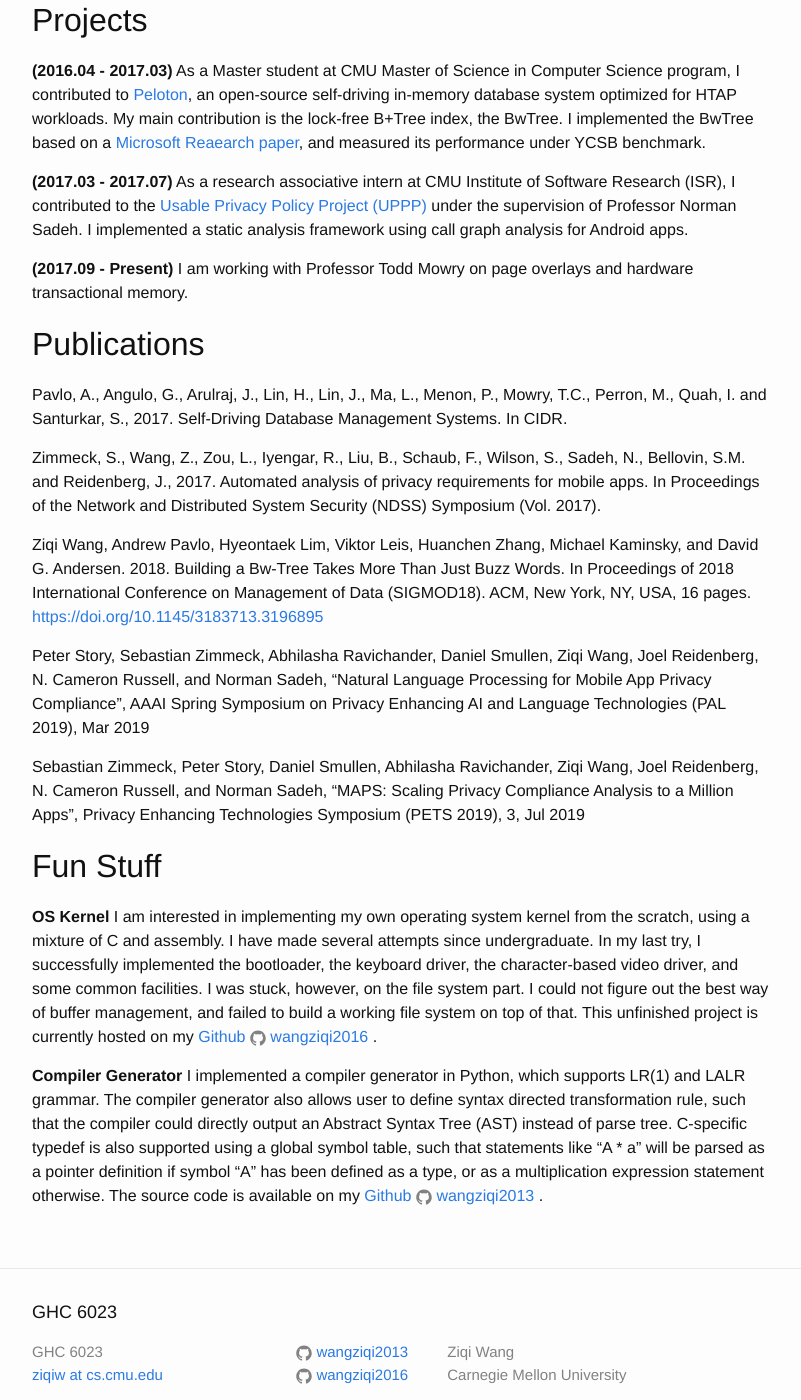
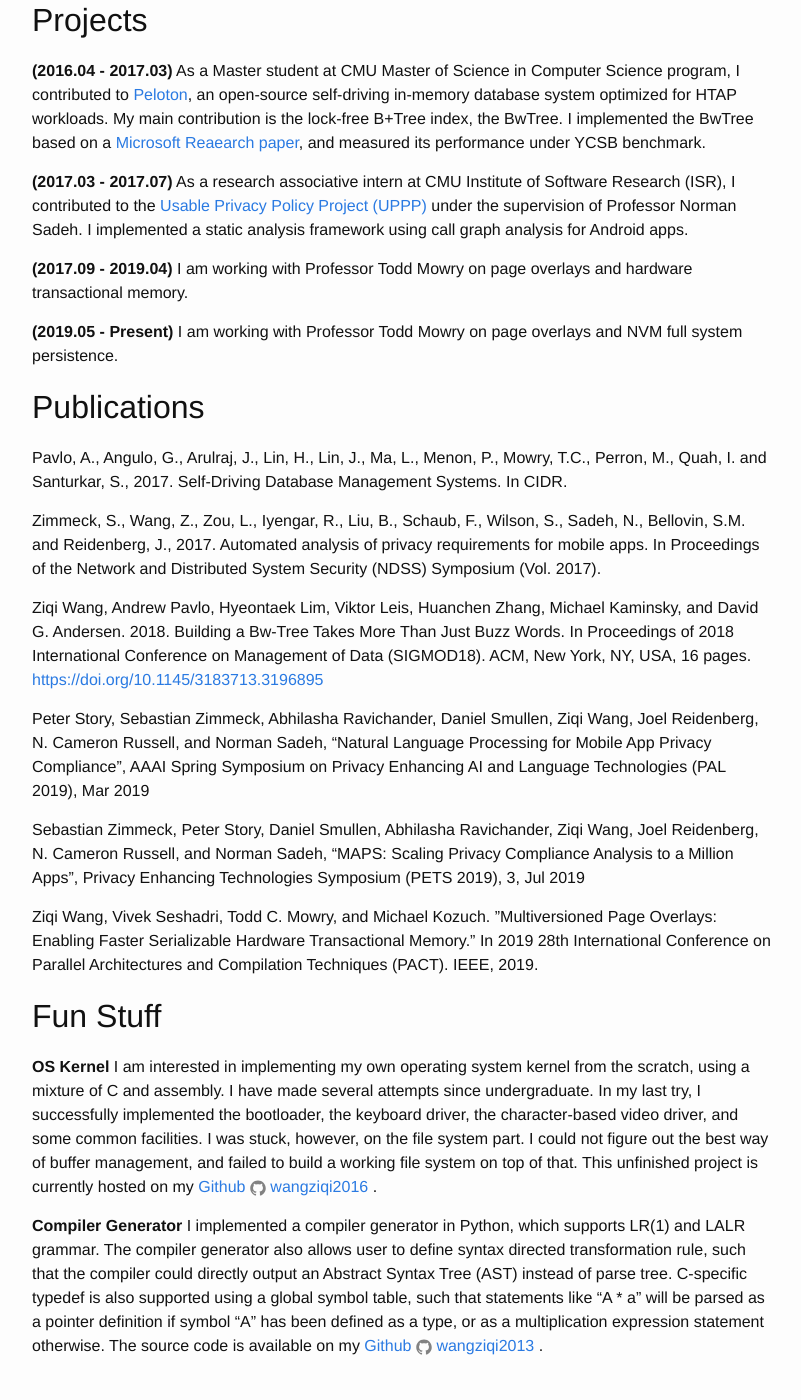
Before and after one commit to wangziqi2013/wangziqi2013.github.io, a Jekyll site: the page built from ziqiw.md, in a window 1280 px wide and 1400 px high, scrolled down 1586 px. Shown: the whole window, without its empty margins (238-1039 px from the left). Built offline with Jekyll 4.4.1, drawn with Linux system fonts in a browser that asks for light colours.

Commit message:
Update personal info

```diff
--- a/ziqiw.md
+++ b/ziqiw.md
@@ -38,7 +38,9 @@ BwTree. I implemented the BwTree based on a [Microsoft Reaearch paper](https://w
 [Usable Privacy Policy Project (UPPP)](https://www.usableprivacy.org/ "UPPP") under the supervision of Professor Norman Sadeh.
 I implemented a static analysis framework using call graph analysis for Android apps.
 
-**(2017.09 - Present)** I am working with Professor Todd Mowry on page overlays and hardware transactional memory.
+**(2017.09 - 2019.04)** I am working with Professor Todd Mowry on page overlays and hardware transactional memory.
+
+**(2019.05 - Present)** I am working with Professor Todd Mowry on page overlays and NVM full system persistence.
 
 Publications
 ------------
@@ -51,6 +53,10 @@ Ziqi Wang, Andrew Pavlo, Hyeontaek Lim, Viktor Leis, Huanchen Zhang, Michael Kam
 Peter Story, Sebastian Zimmeck, Abhilasha Ravichander, Daniel Smullen, Ziqi Wang, Joel Reidenberg, N. Cameron Russell, and Norman Sadeh, "Natural Language Processing for Mobile App Privacy Compliance", AAAI Spring Symposium on Privacy Enhancing AI and Language Technologies (PAL 2019), Mar 2019
 
 Sebastian Zimmeck, Peter Story, Daniel Smullen, Abhilasha Ravichander, Ziqi Wang, Joel Reidenberg, N. Cameron Russell, and Norman Sadeh, "MAPS: Scaling Privacy Compliance Analysis to a Million Apps", Privacy Enhancing Technologies Symposium (PETS 2019), 3, Jul 2019
+
+Ziqi Wang, Vivek Seshadri, Todd C. Mowry, and Michael Kozuch. ”Multiversioned Page Overlays: Enabling Faster
+Serializable Hardware Transactional Memory.” In 2019 28th International Conference on Parallel Architectures and
+Compilation Techniques (PACT). IEEE, 2019.
 
 Fun Stuff
 ---------
```
